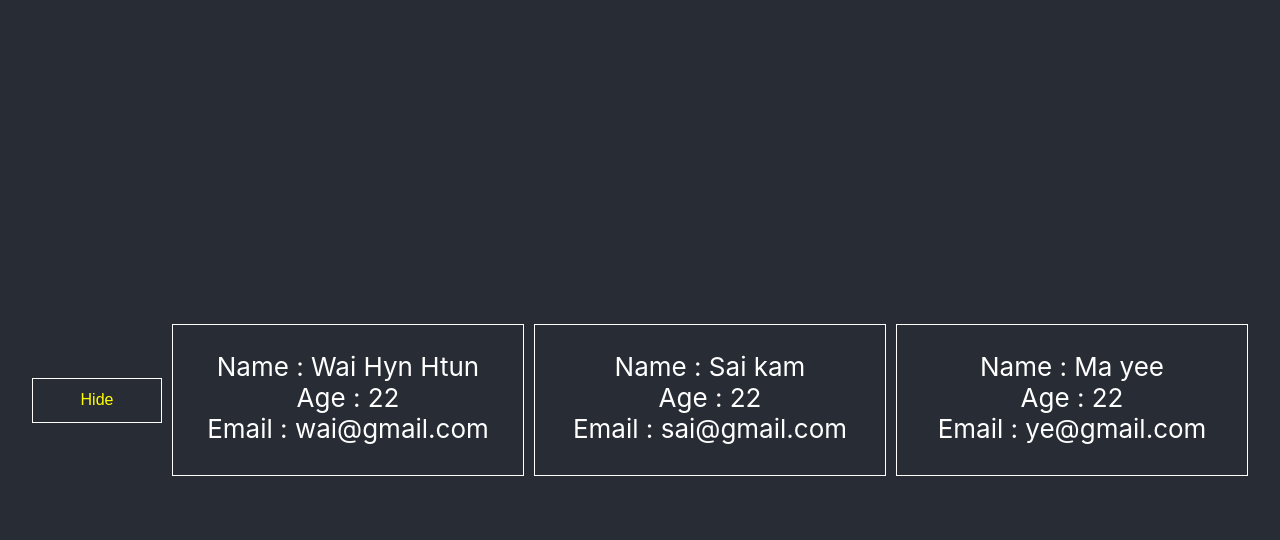
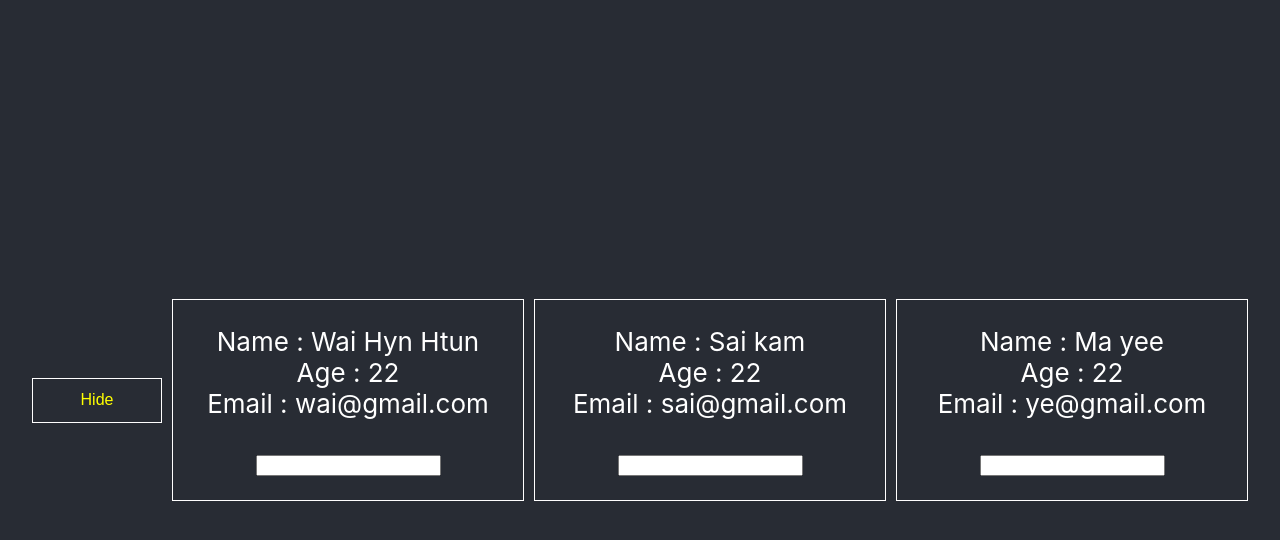
Before and after one commit to kamkyi/dev-wai-react, a React (Create React App) app: page / in a window 1280 px wide. Both pictures are taken after a click on the button "Show". Shown: the top 540 px of the page. Built offline with nearby package versions, Linux system fonts and the light colour scheme.

Commit message:
Update Person .js

```diff
--- a/src/Person/Person.css
+++ b/src/Person/Person.css
@@ -2,7 +2,7 @@
     color: white;
 }
 .Person{
-    height: 150px;
+    height: 200px;
     width: 350px;
     border: 1px solid white;
     text-align: center;
--- a/src/Person/Person.js
+++ b/src/Person/Person.js
@@ -4,12 +4,13 @@ import './Person.css';
 class Person extends Component{
     render() {
         return (
-            <div className="Person" onClick={this.props.click}>
+            <div className="Person">
                <p>
                  Name : {this.props.name} <br/>
                  Age : {this.props.age} <br/>
                  Email : {this.props.email}
                </p>
+               <input type='text'/>
             </div>
         );
     }
```
